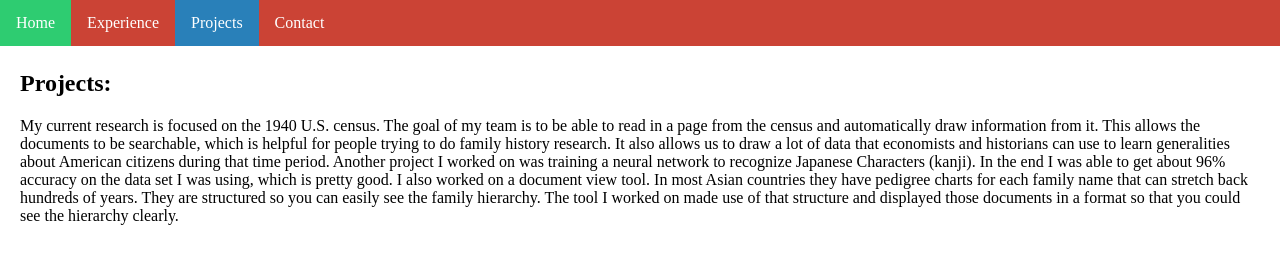
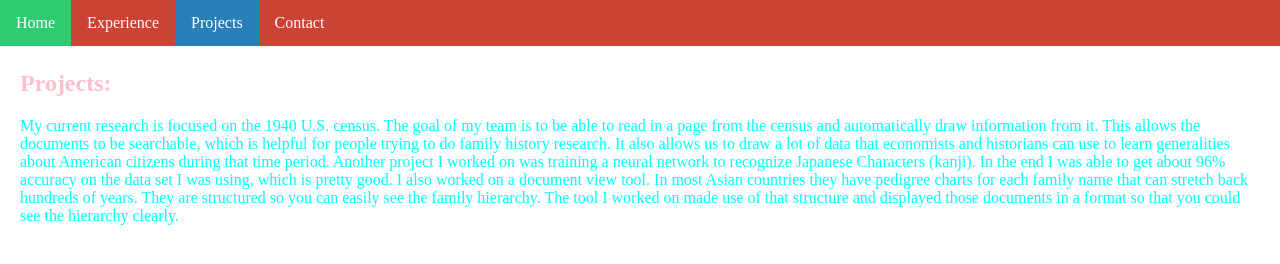
Before and after one commit to icleen/myWeb, a plain HTML site: page projects.html in a window 1280 px wide. Shown: the top 264 px of the page. Drawn offline with Linux system fonts and the light colour scheme.

Commit message:
changing text colors

```diff
--- a/portfolio.css
+++ b/portfolio.css
@@ -48,6 +48,14 @@ nav .active {
   height:1500px;
 }
 
+.page_body > h2 {
+  color: pink;
+}
+
+.page_body > p {
+  color: aqua;
+}
+
 section {
  display: flex;
 }
```
